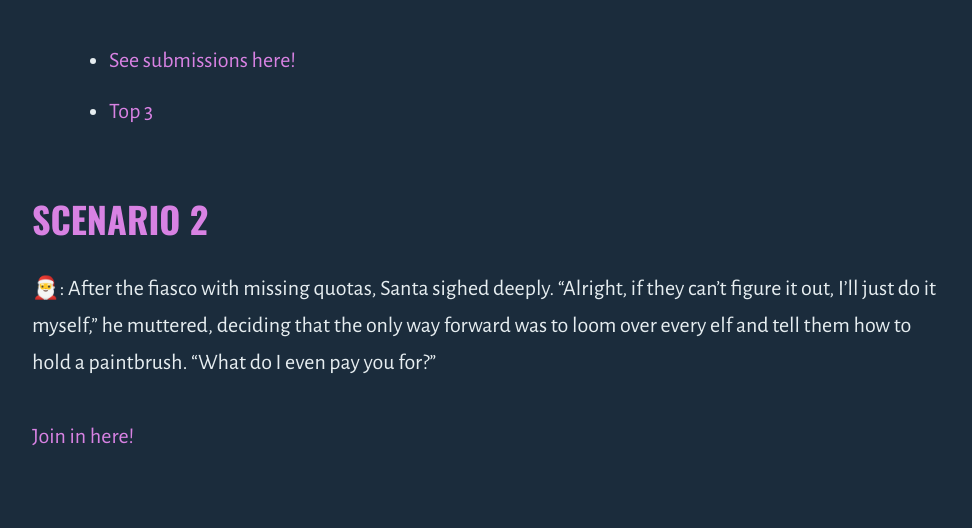
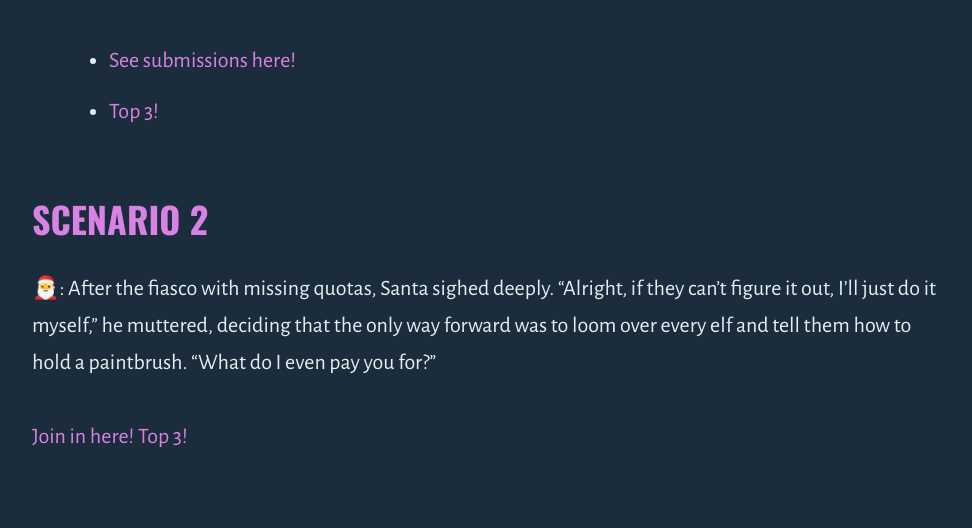
Before and after one commit to outragedpinkracoon/outragedpinkracoon.github.io, a Jekyll site: the page built from _posts/2024-12-2-advent-of-bad-management.md, in a window 1280 px wide and 900 px high, scrolled down 1312 px. Shown: the part 160-688 px from the top of the window, without its empty margins (149-1121 px from the left). Built offline with Jekyll 4.4.1, drawn with Linux system fonts in a browser that asks for light colours; comment, search, counter and statistics services are not loaded.

Commit message:
Scenario 2 winners

```diff
--- a/_posts/2024-12-2-advent-of-bad-management.md
+++ b/_posts/2024-12-2-advent-of-bad-management.md
@@ -27,12 +27,13 @@ In a very scientific manner I'll pick my favourite response every day based on w
 🎅: "Ugh, it’s only Day 1 and everything's already gone to hell," Santa thought as he watched elves frantically produce random amounts of toys. "How hard is it to follow a quota? Oh wait, I forgot to give them one… well they should know what to do by now!"
 
 * [See submissions here!](https://www.linkedin.com/feed/update/urn:li:activity:7269275673981071361/)
-* [Top 3](https://www.linkedin.com/posts/outragedpinkracoon_adventofbadmanagement-festivefun-management-activity-7269442677656489985-Oslv)
+* [Top 3!](https://www.linkedin.com/posts/outragedpinkracoon_adventofbadmanagement-festivefun-management-activity-7269442677656489985-Oslv)
 
 ## Scenario 2
 🎅: After the fiasco with missing quotas, Santa sighed deeply. "Alright, if they can’t figure it out, I'll just do it myself," he muttered, deciding that the only way forward was to loom over every elf and tell them how to hold a paintbrush. "What do I even pay you for?"
 
 [Join in here!](https://www.linkedin.com/posts/outragedpinkracoon_adventofbadmanagement-festivefun-management-activity-7269648005979377667-fi1w?utm_source=share&utm_medium=member_desktop)
+[Top 3!](https://www.linkedin.com/feed/update/urn:li:activity:7269812867544109056/)
 
 ## Scenario 3
 Released Dec 4
```
